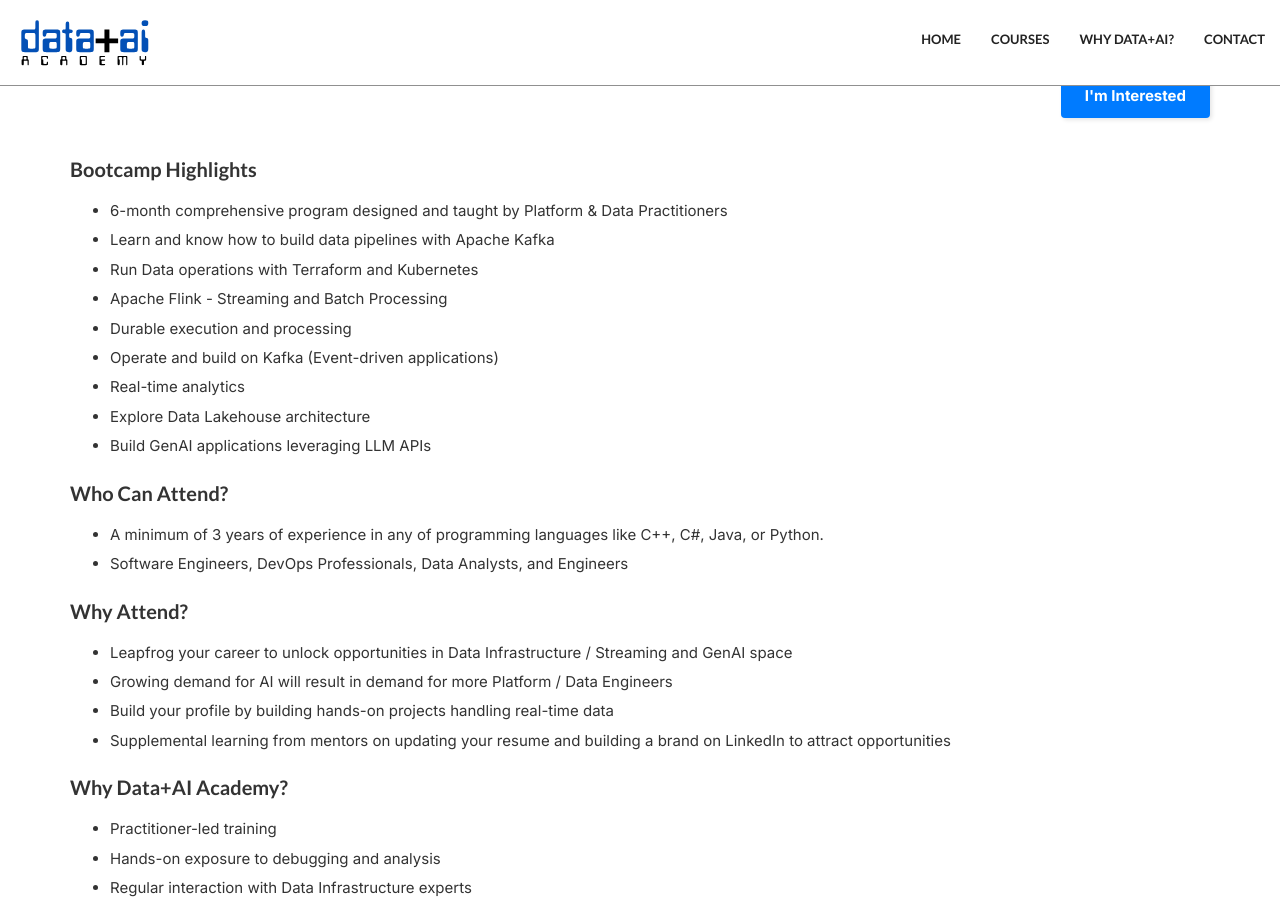
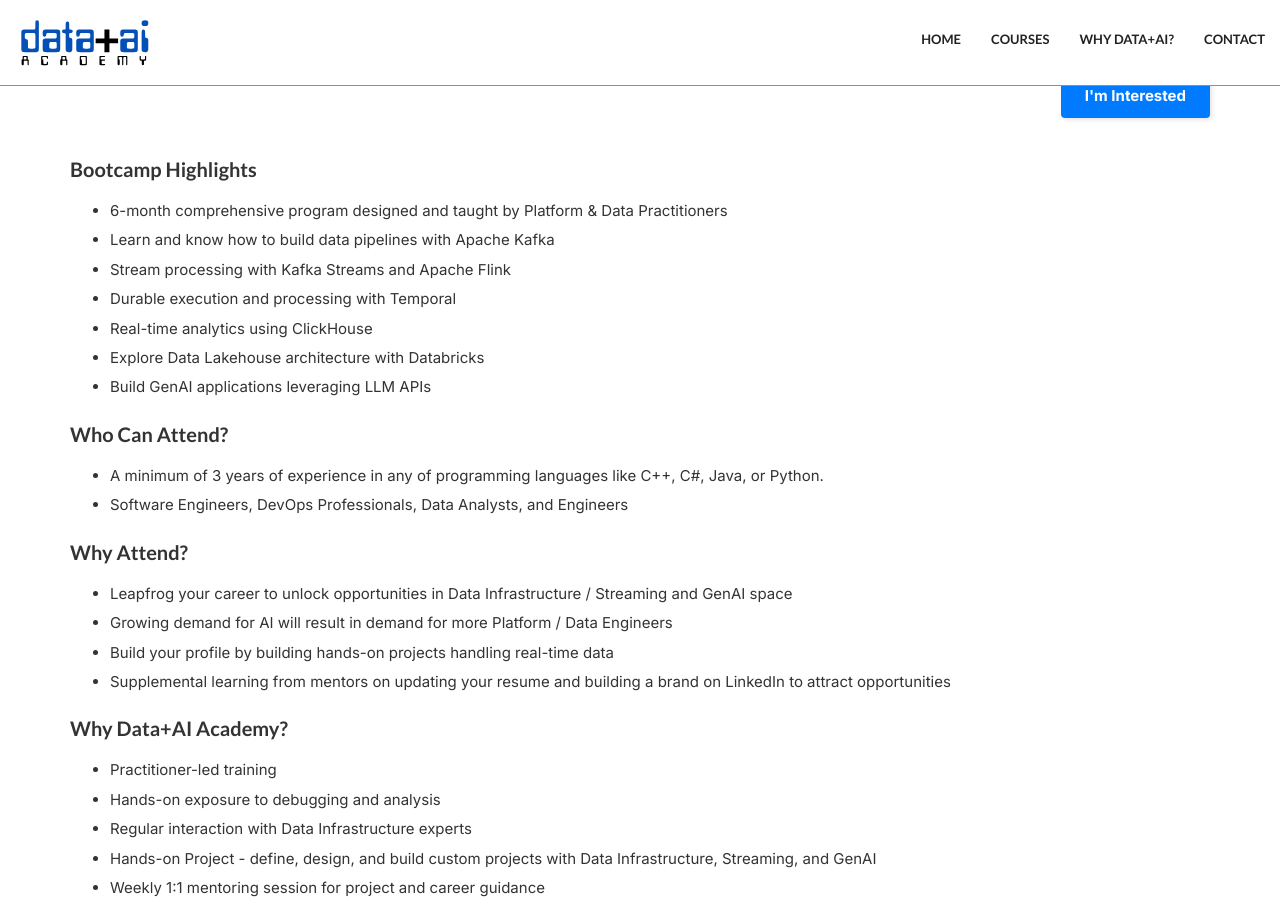
Before and after one commit to Platformatory/dataplusaiacademy, a Jekyll site: the page built from _courses/advanced-data-streaming-and-genai-integration-program.md, in a window 1280 px wide and 900 px high, scrolled down 479 px. Built offline with Jekyll 4.4.1, drawn with Linux system fonts in a browser that asks for light colours; nearby versions of some CDN libraries; library files that are not in the unit come from our copies.

Commit message:
Updated advanced bootcamp highlights

```diff
--- a/_courses/advanced-data-streaming-and-genai-integration-program.md
+++ b/_courses/advanced-data-streaming-and-genai-integration-program.md
@@ -6,12 +6,10 @@
 highlights:
   - "6-month comprehensive program designed and taught by Platform & Data Practitioners"
   - "Learn and know how to build data pipelines with Apache Kafka"
-  - "Run Data operations with Terraform and Kubernetes"
-  - "Apache Flink - Streaming and Batch Processing"
-  - "Durable execution and processing"
-  - "Operate and build on Kafka (Event-driven applications)"
-  - "Real-time analytics"
-  - "Explore Data Lakehouse architecture"
+  - "Stream processing with Kafka Streams and Apache Flink"
+  - "Durable execution and processing with Temporal"
+  - "Real-time analytics using ClickHouse"
+  - "Explore Data Lakehouse architecture with Databricks"
   - "Build GenAI applications leveraging LLM APIs"
 
 who_can_attend:
```
